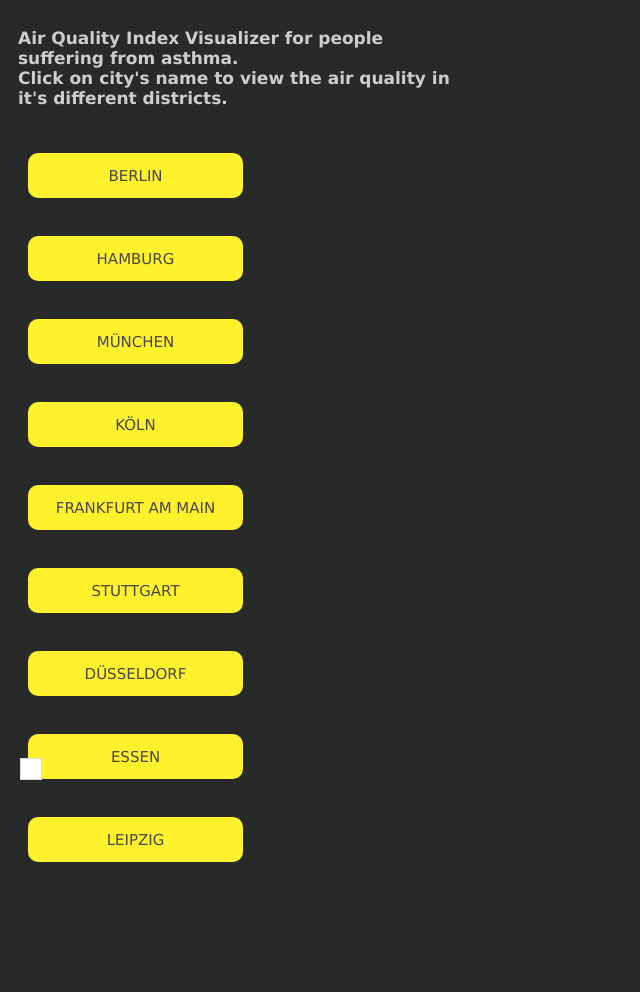
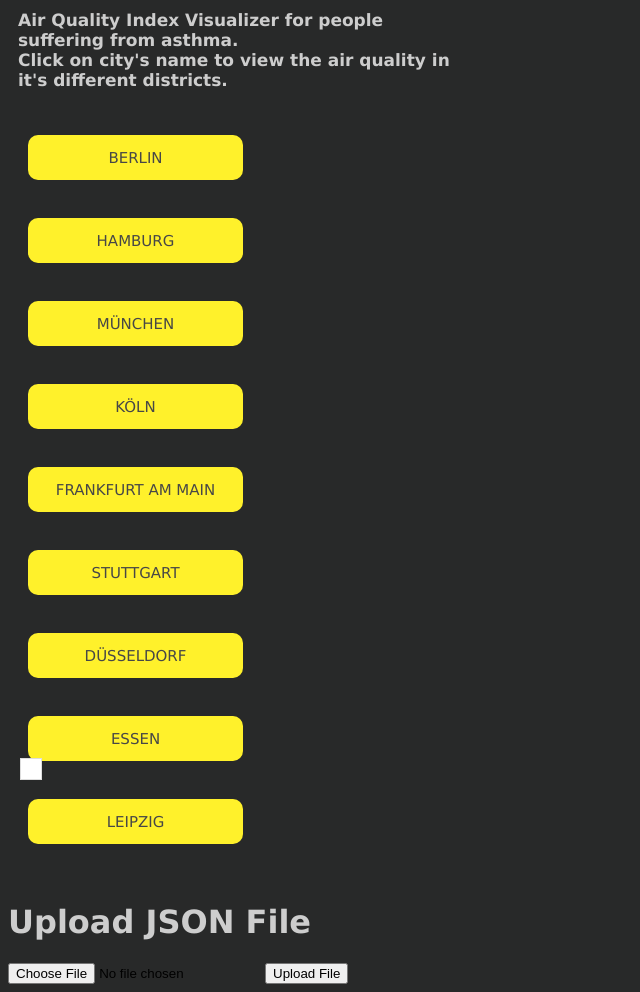
Before and after one commit to thisispaniz/Air-Pollution-Visualization, a FastAPI app: page / in a window 1280 px wide. Shown: the whole page, without its empty margins (0-640 px from the left). Before the commit the page ends 862 px from the top, so only its background shows below. Run offline with FastAPI, Linux system fonts and the light colour scheme.

Commit message:
upload a json file

```diff
--- a/app/main.py
+++ b/app/main.py
@@ -1,7 +1,8 @@
-from fastapi import FastAPI
+from fastapi import FastAPI, File, UploadFile, HTTPException
 from fastapi.responses import HTMLResponse
 from fastapi.staticfiles import StaticFiles
 from fastapi.templating import Jinja2Templates
+import os
 
 app = FastAPI()
 app.mount("/static", StaticFiles(directory="static"), name="static")
@@ -12,8 +13,26 @@ def makehtml():
     with open("templates/index.html", "r", encoding="utf-8") as file:
         return file.read()
 
+def is_json_file(filename):
+    return filename.endswith('.json')
 
 @app.get("/")
 def viewpage():
     html_content = makehtml()
     return HTMLResponse(content=html_content, status_code=200)
+
+@app.post("/uploadfile/")
+async def create_upload_file(file: UploadFile = File(...)):
+    if not is_json_file(file.filename):
+        raise HTTPException(status_code=400, detail="Uploaded file must be a JSON file")
+    upload_dir = "uploads"
+    os.makedirs(upload_dir, exist_ok=True)
+    file_path = os.path.join(upload_dir, file.filename)
+
+    if os.path.exists(file_path):
+        raise HTTPException(status_code=400, detail="File with the same name already exists")
+
+    with open(file_path, "wb") as f:
+        f.write(file.file.read())
+
+    return {"message": "File uploaded successfully", "filename": file.filename}
--- a/app/static/styles.css
+++ b/app/static/styles.css
@@ -64,3 +64,11 @@ p {
 .city-link.active {
     background-color: #bdbc97;
 }
+.content-container {
+    margin: 20px; /* Adjust as needed */
+}
+
+h1 {
+    color: #cdcdcd;
+    font-family: Verdana, Geneva, Tahoma, sans-serif;
+}
--- a/app/templates/index.html
+++ b/app/templates/index.html
@@ -9,7 +9,7 @@
 
 </head>
 <body>
-
+    <div class="content_container">
     <div class="cities">
         <p>Air Quality Index Visualizer for people suffering from asthma.<br>Click on city's name to view the air quality in it's different districts.</p><br>
         <a href="#" id="0" class="city-link">BERLIN</a><br>
@@ -25,5 +25,11 @@
 
     <script src="../static/script.js"></script>
 
+    <h1>Upload JSON File</h1>
+    <form action="/uploadfile/" method="post" enctype="multipart/form-data">
+        <input type="file" name="file" accept=".json" required>
+        <button type="submit">Upload File</button>
+    </form>
+    </div>
 </body>
 </html>
```
